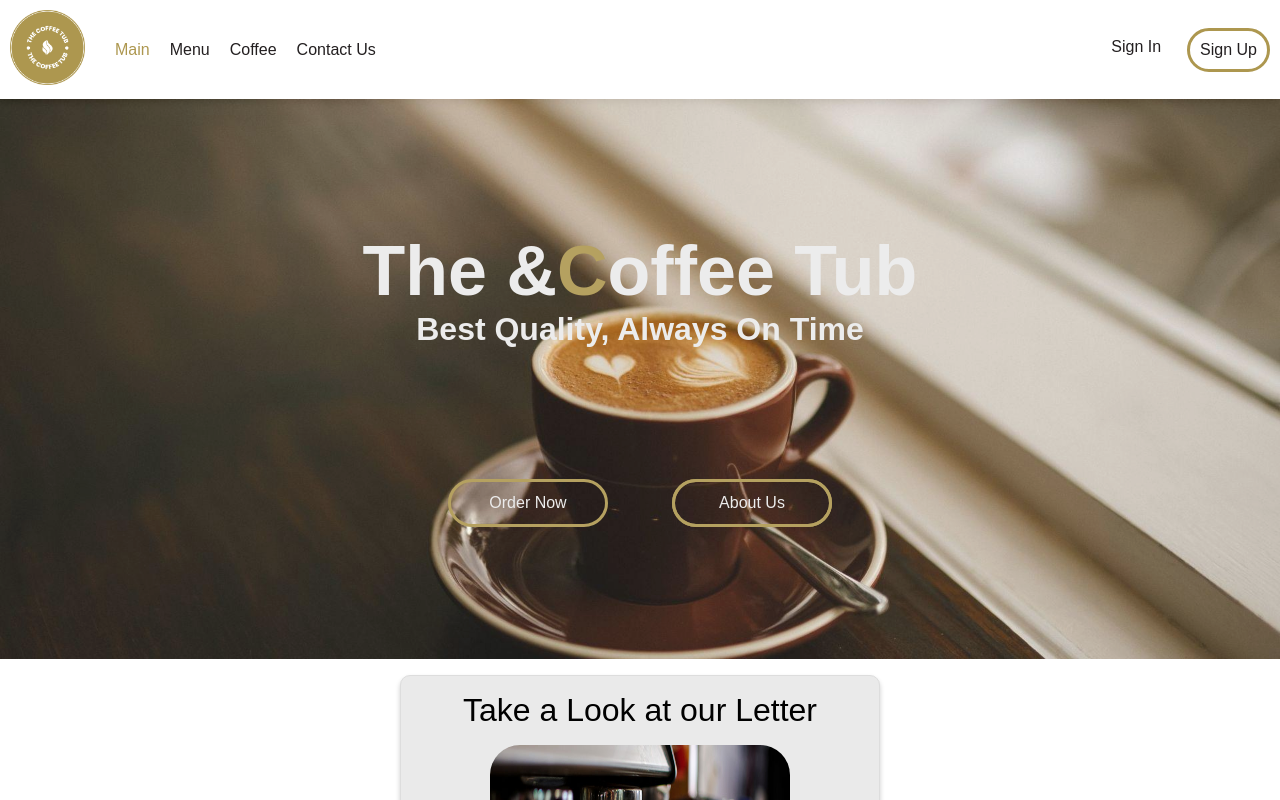
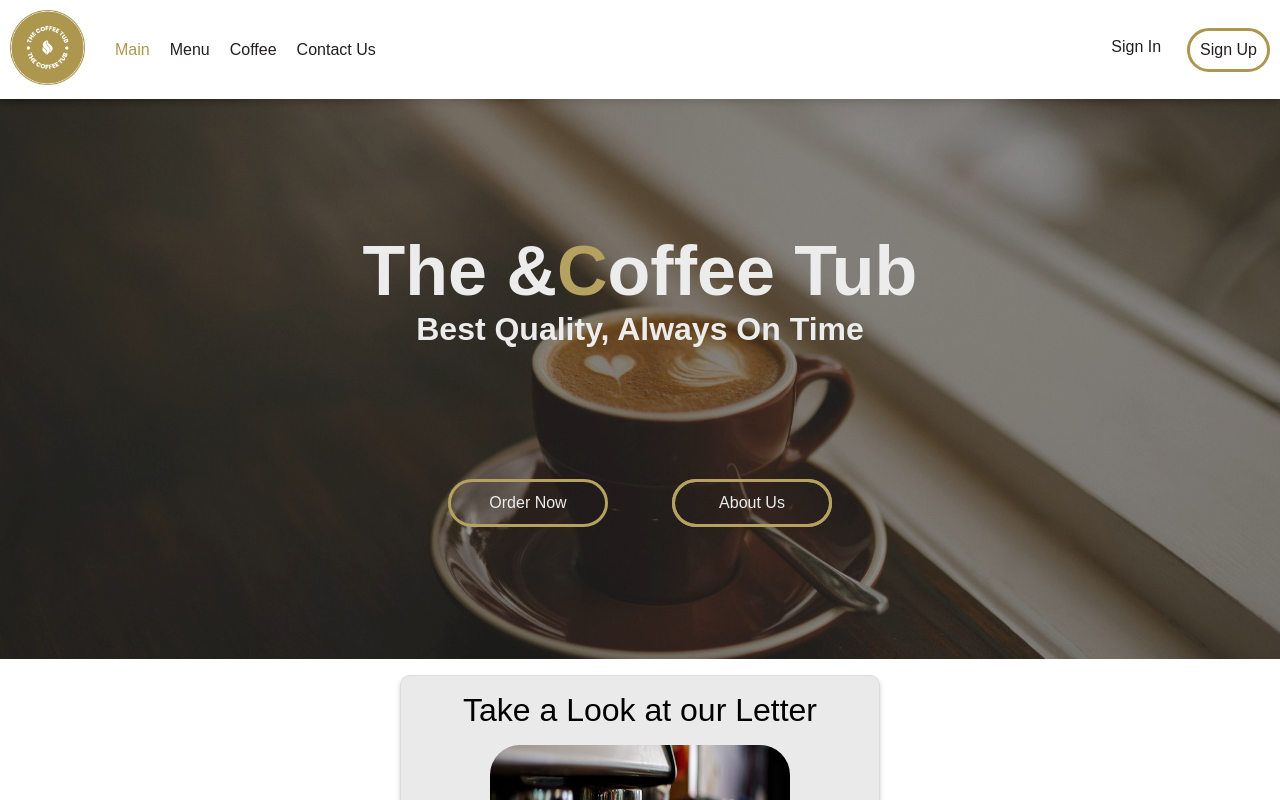
Before and after one commit to meeeww/tfg_cliente, a React (Vite) app: page / in a window 1280 px wide. Shown: the top 800 px of the page. Built offline with nearby package versions, Linux system fonts and the light colour scheme.

Commit message:
Mejorado background image y scrollbar

```diff
--- a/src/estilos/estilos.css
+++ b/src/estilos/estilos.css
@@ -21,6 +21,7 @@ body {
   font-family: 'Poppins', sans-serif;
   padding: 0;
   margin: 0;
+  overflow-x: hidden
 }
 
 /*Header*/
@@ -105,7 +106,7 @@ body {
   width: 100%;
   height: 70vh;
   z-index: 10;
-  background-image: url("../assets/BackgroundImage.jpg");
+  background-image: url("../assets/BackgroundImage.png");
   background-size: 100%;
   opacity: 0.9;
   background-repeat: no-repeat;
@@ -156,7 +157,7 @@ body {
   transition: all 0.25s;
 }
 
-.botonesBread a{
+.botonesBread a {
   text-decoration: none;
 
 }
@@ -197,13 +198,14 @@ body {
   row-gap: 1rem;
 }
 
-.tituloCajaInformacion h2{
+.tituloCajaInformacion h2 {
   margin-block: 1rem;
   font-size: 2rem;
   font-weight: 500;
 }
 
-.cajaInformacion2, .cajaInformacion p{
+.cajaInformacion2,
+.cajaInformacion p {
   font-size: 1rem;
   font-weight: 400;
 }
@@ -528,9 +530,29 @@ h3 {
   color: var(--color_secundario);
 }
 
-@media (max-width: 1100px) {
+/*scrollbar*/
+::-webkit-scrollbar {
+  width: 20px;
+  z-index: 0;
+}
 
+/* Track */
+::-webkit-scrollbar-track {
+  border-radius: 10px;
 }
+
+/* Handle */
+::-webkit-scrollbar-thumb {
+  background: var(--color_secundario);
+  border-radius: 2rem;
+}
+
+/* Handle on hover */
+::-webkit-scrollbar-thumb:hover {
+  background: var(--color_principal);
+}
+
+@media (max-width: 1100px) {}
 
 @media (max-width: 1638px) {
   .divContainerInformacion {
@@ -539,7 +561,7 @@ h3 {
     padding-inline: 3rem;
   }
 
-  .cajaInformacion{
+  .cajaInformacion {
     width: 30rem;
     padding-block-end: 1rem;
     padding-inline: 2rem;
@@ -558,7 +580,7 @@ h3 {
     justify-items: center;
   }
 
-  .cajaInformacion2{
+  .cajaInformacion2 {
     padding-block-end: 1rem;
     height: 100%;
     margin-block: 2rem;
```
Also changed, not shown: src/assets/BackgroundImage.jpg (deleted), src/assets/BackgroundImage.png (added).
